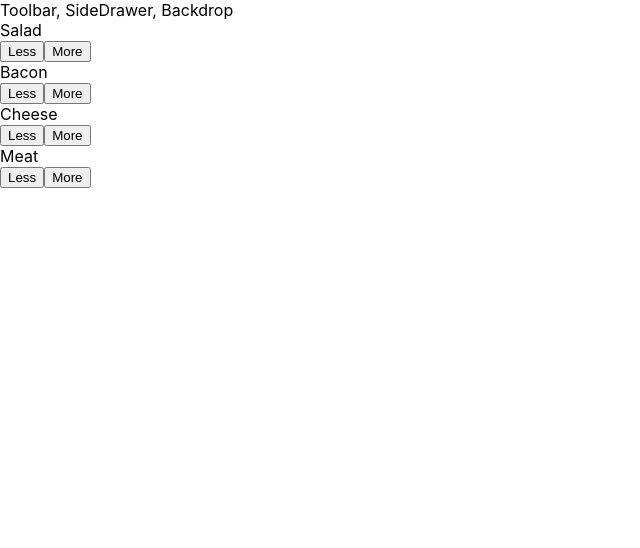
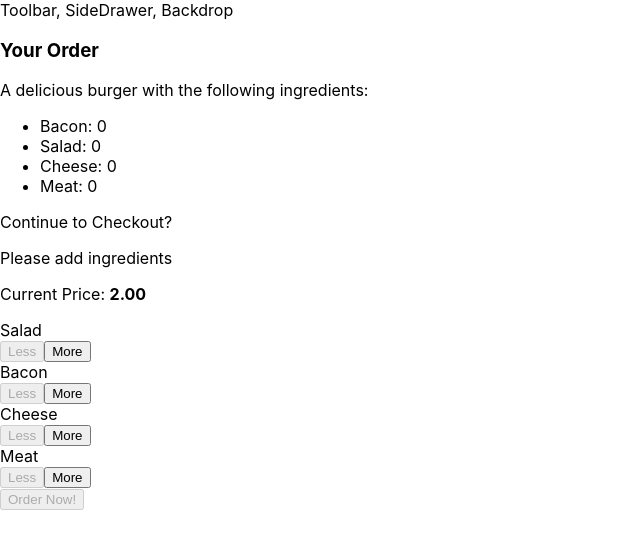
Before and after one commit to uharin/sobchak-burger, a React app: page / in a window 1280 px wide. Shown: the top 548 px of the page, without its empty margins (0-640 px from the left). Built offline with nearby package versions, Linux system fonts and the light colour scheme.

Commit message:
added UI modal, order summary, and logic to build controls

```diff
--- a/src/components/Burger/BuildControls/BuildControl/BuildControl.js
+++ b/src/components/Burger/BuildControls/BuildControl/BuildControl.js
@@ -4,8 +4,13 @@
 const buildControl = (props) => (
   <div className={classes.BuildControl}>
     <div className={classes.Label}>{props.label}</div>
-    <button className={classes.Less}>Less</button>
-    <button className={classes.More}>More</button>
+    <button
+      className={classes.Less}
+      onClick={props.removed}
+      disabled={props.disabled}>Less</button>
+    <button
+      className={classes.More}
+      onClick={props.added}>More</button>
   </div>
 )
 
--- a/src/components/Burger/BuildControls/BuildControls.css
+++ b/src/components/Burger/BuildControls/BuildControls.css
@@ -8,3 +8,47 @@
   margin: auto;
   padding: 10px 0;
 }
+
+.OrderButton {
+  background-color: #DAD735;
+  outline: none;
+  cursor: pointer;
+  border: 1px solid #966909;
+  color: #966909;
+  font-family: inherit;
+  font-size: 1.2em;
+  padding: 15px 30px;
+  box-shadow: 2px 2px 2px #966909;
+}
+
+.OrderButton:hover,
+.OrderButton:active {
+  background-color: #A0DB41;
+  border: 1px solid #966909;
+  color: #966909;
+}
+
+.OrderButton:disabled {
+  background-color: #C7C6C6;
+  cursor: not-allowed;
+  border: 1px solid #ccc;
+  color: #888888;
+}
+
+.OrderButton:not(:disabled) {
+  animation: enable 0.3s linear;
+}
+
+@keyframes enable {
+  0% {
+    transform: scale(1);
+  }
+
+  60% {
+    transform: scale(1.1);
+  }
+
+  100% {
+    transform: scale(1);
+  }
+}
--- a/src/components/Burger/BuildControls/BuildControls.js
+++ b/src/components/Burger/BuildControls/BuildControls.js
@@ -11,9 +11,18 @@
 
 const buildControls = (props) => (
   <div className={classes.BuildControls}>
+    <p>Current Price: <strong>{props.price.toFixed(2)}</strong></p>
     {controls.map(ctrl => (
-      <BuildControl key={ctrl.label} label={ctrl.label}/>
+      <BuildControl
+        key={ctrl.label}
+        label={ctrl.label}
+        added={() => props.ingredientAdded(ctrl.type)}
+        removed={() => props.ingredientRemoved(ctrl.type)}
+        disabled={props.disabled[ctrl.type]}/>
     ))}
+    <button
+      className={classes.OrderButton}
+      disabled={!props.purchaseable}>Order Now!</button>
   </div>
 );
 
--- a/src/components/Burger/Burger.css
+++ b/src/components/Burger/Burger.css
@@ -5,6 +5,7 @@
   text-align: center;
   font-weight: bold;
   font-size: 1.2rem;
+  overflow:auto;
 }
 
 
--- a/src/components/Burger/BurgerIngredient/BurgerIngredient.css
+++ b/src/components/Burger/BurgerIngredient/BurgerIngredient.css
@@ -4,7 +4,7 @@
   background: linear-gradient(#faac74, #e27b36);
   border-radius: 0 0 30px 30px;
   box-shadow: inset -15px 0 #db7430;
-  margin: 2% auto;
+  margin: 1% auto;
 }
 
 .BreadTop {
@@ -13,7 +13,7 @@
   background: linear-gradient(#bc581e, #faac74);
   border-radius: 50% 50% 0 0;
   box-shadow: inset -15px 0 #db7430;
-  margin: 2% auto;
+  margin: 1.5% auto;
   position: relative;
 }
 
@@ -101,14 +101,14 @@
   background: linear-gradient(#7f3608, #702e05);
   background-position: center;
   background-repeat: none;
-  margin: 2% auto;
+  margin: 1.5% auto;
   border-radius: 15px;
 }
 
 .Cheese {
   width: 90%;
   height: 2%;
-  margin: 2% auto;
+  margin: 1.5% auto;
   background: linear-gradient(#f4d004, #d6bb22);
   border-radius: 20px;
 }
@@ -116,7 +116,7 @@
 .Salad {
   width: 88%;
   height: 4%;
-  margin: 2% auto;
+  margin: 1.5% auto;
   background: linear-gradient(#228c1d, #91ce50);
   border-radius: 20px;
 }
@@ -125,5 +125,5 @@
   width: 82%;
   height: .8%;
   background: linear-gradient(#bf3813, #c45e38);
-  margin: 2% auto;
+  margin: 1.5% auto;
 }
--- /dev/null
+++ b/src/components/Burger/OrderSummary/OrderSummary.js
@@ -0,0 +1,25 @@
+import React from 'react'
+import Auxiliary from '../../../higher-order/Auxiliary'
+
+const orderSummary = (props) => {
+  const ingredientSummary = Object.keys(props.ingredients).map(inKey => {
+      return (
+        <li key={inKey}>
+          <span style={{textTransform: 'capitalize'}}>{inKey}</span>: {props.ingredients[inKey]}
+        </li>
+      )
+    })
+
+  return (
+    <Auxiliary>
+      <h3>Your Order</h3>
+      <p>A delicious burger with the following ingredients:</p>
+      <ul>
+        {ingredientSummary}
+      </ul>
+      <p>Continue to Checkout?</p>
+    </Auxiliary>
+  )
+};
+
+export default orderSummary;
--- /dev/null
+++ b/src/components/UI/Modal/Modal.css
@@ -0,0 +1,20 @@
+.Modal {
+  position: fixed;
+  z-index: 500;
+  background-color: white;
+  width: 70%;
+  border: 1px solid #ccc;
+  box-shadow: 1px 1px 1px black;
+  padding: 16px;
+  left: 15%;
+  top: 30%;
+  box-sizing: border-box;
+  transition: all 0.3s ease-out;
+}
+
+@media (min-width: 600px) {
+  .Modal {
+    width: 500px;
+    left: calc(50% - 250px);
+  }
+}
--- /dev/null
+++ b/src/components/UI/Modal/Modal.js
@@ -0,0 +1,10 @@
+import React from 'react'
+import classes from './Modal.css'
+
+const modal = (props) => (
+  <div className={classes.Modal}>
+    {props.children}
+  </div>
+)
+
+export default modal;
--- a/src/containers/BurgerBuilder/BurgerBuilder.js
+++ b/src/containers/BurgerBuilder/BurgerBuilder.js
@@ -2,23 +2,97 @@
 import Auxiliary from '../../higher-order/Auxiliary';
 import Burger from '../../components/Burger/Burger';
 import BuildControls from '../../components/Burger/BuildControls/BuildControls';
+import Modal from '../../components/UI/Modal/Modal';
+import OrderSummary from '../../components/Burger/OrderSummary/OrderSummary';
 
+const INGREDIENT_PRICES = {
+  salad: 0.5,
+  cheese: 0.4,
+  meat: 3.5,
+  bacon: 0.3
+}
 class BurgerBuilder extends Component {
 
   state = {
     ingredients: {
-      bacon: 3,
-      salad: 1,
-      cheese: 1,
-      meat: 1
-    }
+      bacon: 0,
+      salad: 0,
+      cheese: 0,
+      meat: 0
+    },
+    totalPrice: 2,
+    purchaseable: false
+  }
+
+  updatePurchaseState (ingredients) {
+    const sum = Object.keys(ingredients)
+      .map(inKey => {
+        return ingredients[inKey];
+      })
+      .reduce((sum, el) => {
+        return sum + el;
+    }, 0);
+    this.setState({purchaseable: sum > 0})
+  }
+
+  addIngredientHandler = (type) => {
+    // get current count for chosen ingredient type, then add 1 to it
+    const oldCount = this.state.ingredients[type];
+    const updatedCount = oldCount + 1;
+    const updatedIngredients = {...this.state.ingredients};
+    updatedIngredients[type] = updatedCount;
+
+    // get current price for chosen ingredient and price total for order, then add them together
+    const priceAddition = INGREDIENT_PRICES[type];
+    const oldPrice = this.state.totalPrice;
+    const newPrice = oldPrice + priceAddition;
+
+    // update state to reflect new price and updated ingredient list
+    this.setState({totalPrice: newPrice, ingredients: updatedIngredients});
+
+    // check to see if burger has ingredients and can be purchased
+    this.updatePurchaseState(updatedIngredients);
+  }
+
+  removeIngredientHandler = (type) => {
+    // get current count for chosen ingredient type, then subtract 1 from it
+    const oldCount = this.state.ingredients[type];
+    if (oldCount <= 0) { return; }
+    const updatedCount = oldCount - 1;
+    const updatedIngredients = {...this.state.ingredients};
+    updatedIngredients[type] = updatedCount;
+
+    // get current price for chosen ingredient and price total for order, then subtract them
+    const priceDeduction = INGREDIENT_PRICES[type];
+    const oldPrice = this.state.totalPrice;
+    const newPrice = oldPrice - priceDeduction;
+
+    // update state to reflect new price and updated ingredient list
+    this.setState({totalPrice: newPrice, ingredients: updatedIngredients});
+
+    // check to see if burger has ingredients and can be purchased
+    this.updatePurchaseState(updatedIngredients);
   }
 
 	render(){
+    const disabledInfo = {...this.state.ingredients};
+
+    for (let key in disabledInfo){
+      disabledInfo[key] = disabledInfo[key] <=0;
+    }
+
 		return (
 			<Auxiliary>
-				<Burger ingredients={this.state.ingredients}/>
-        <BuildControls/>
+        <Modal>
+          <OrderSummary ingredients={this.state.ingredients}/>
+        </Modal>
+          <Burger ingredients={this.state.ingredients}/>
+          <BuildControls
+            ingredientAdded={this.addIngredientHandler}
+            ingredientRemoved={this.removeIngredientHandler}
+            disabled={disabledInfo}
+            price={this.state.totalPrice}
+            purchaseable={this.state.purchaseable}/>
 			</Auxiliary>
 		)
 	}
```
Also changed, not shown: src/components/UI/Backdrop/Backdrop.js (added).
